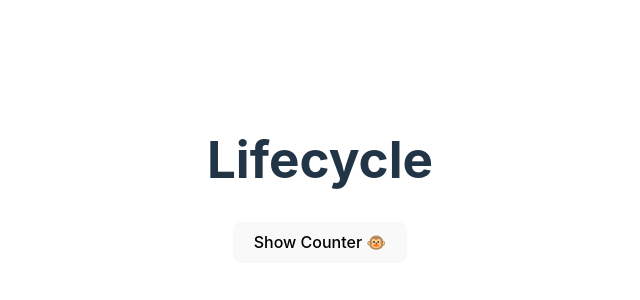
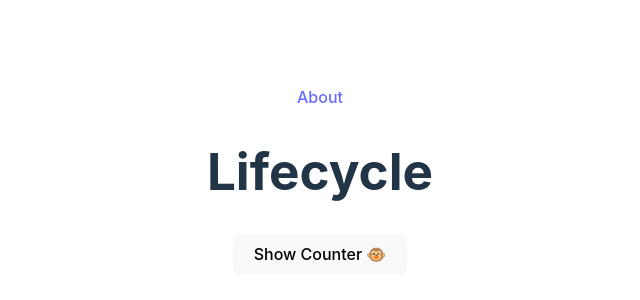
Before and after one commit to GenesisMauries/ciclo-de-vida, a React (Vite) app: page / in a window 1280 px wide. Shown: the part 220-520 px from the top of the page, without its empty margins (320-960 px from the left). Built offline with nearby package versions, Linux system fonts and the light colour scheme.

Commit message:
test router

```diff
--- a/package.json
+++ b/package.json
@@ -11,7 +11,8 @@
   },
   "dependencies": {
     "react": "^18.3.1",
-    "react-dom": "^18.3.1"
+    "react-dom": "^18.3.1",
+    "react-router-dom": "^6.26.1"
   },
   "devDependencies": {
     "@eslint/js": "^9.9.0",
--- a/src/App.jsx
+++ b/src/App.jsx
@@ -1,12 +1,17 @@
 import { useState } from "react";
 import "./App.css";
-import Counter from "./components/Counter";
-
+import Counter from "./components/Counter/Counter";
+import { Header } from "./components/Counter/Header/Header";
+import { BrowserRouter } from "react-router-dom";
 
 export default function App() {
   const [showCounter, setShowCounter] = useState(false);
   return (
     <main className="App">
+      <BrowserRouter>
+        <Header />
+      </BrowserRouter>
+
       <h1>Lifecycle</h1>
       <button onClick={() => setShowCounter(!showCounter)}>
         {showCounter ? "Hide Counter 🙈" : "Show Counter 🐵"}
--- /dev/null
+++ b/src/components/Counter/Header/Header.jsx
@@ -0,0 +1,9 @@
+import { Link } from "react-router-dom";
+
+export const Header = () => {
+  return (
+    <article>
+      <Link>About</Link>
+    </article>
+  );
+};
```
Also changed, not shown: src/components/Counter/About/About.jsx (added, +7 -0 lines), src/components/Counter/Counter.jsx (renamed from src/components/Counter.jsx), 2 other files (tests, documents, lock files or other folders).
